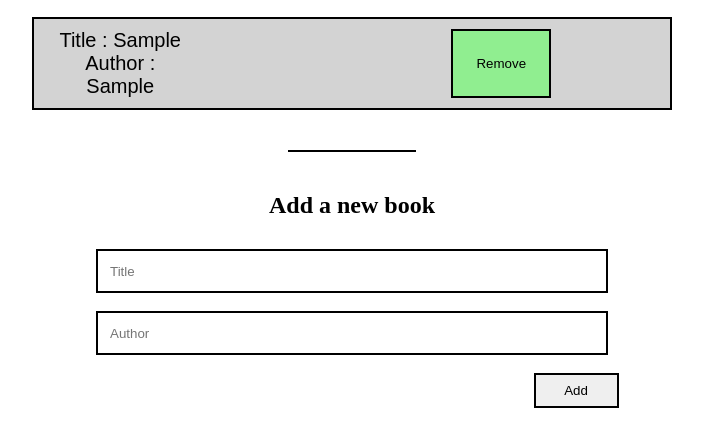
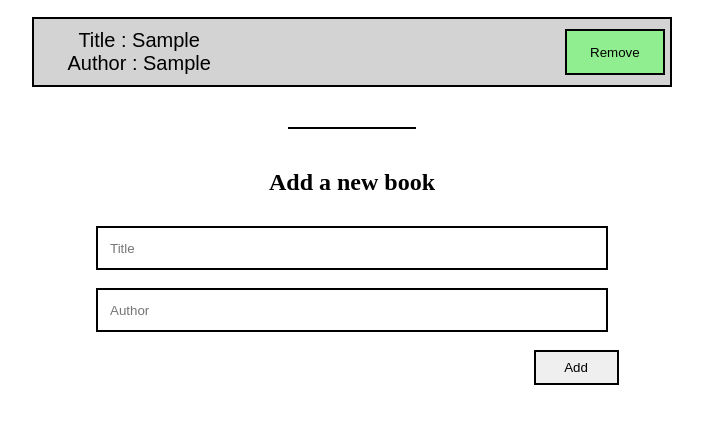
Before and after one commit to mirelapitt/Awesome-books, a website: page index.html in a window 1280 px wide. Both pictures are taken after typing "Sample", "Sample" into the empty fields and a click on the button "Add". Shown: the part 62-508 px from the top of the page, without its empty margins (288-991 px from the left). Drawn offline with Linux system fonts and the light colour scheme.

Commit message:
fix linter and makes changes

```diff
--- a/style.css
+++ b/style.css
@@ -34,7 +34,7 @@ body {
 
 .book-card {
   display: grid;
-  grid-template-columns: 2fr 5fr 2fr;
+  grid-template-columns: 2fr 5fr;
   justify-content: space-between;
   padding: 10px 20px;
   text-align: center;
@@ -114,8 +114,8 @@ input {
 }
 
 hr {
-    width: 10%;
-    border: 1px solid #000;
-    height: 2px;
-    margin: 40px 45%;
+  width: 10%;
+  border: 1px solid #000;
+  height: 2px;
+  margin: 40px 45%;
 }
```
Also changed, not shown: app.js (+27 -103 lines).
